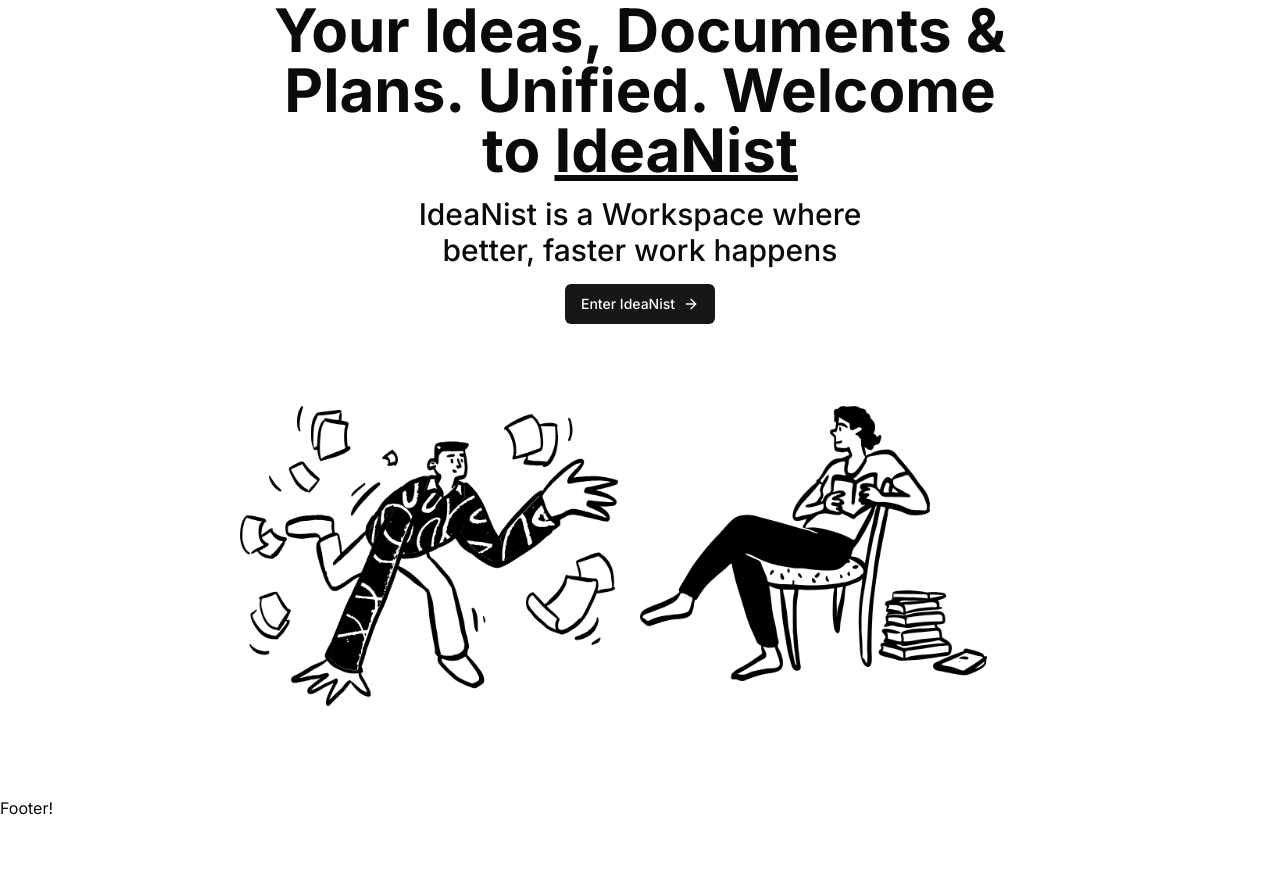
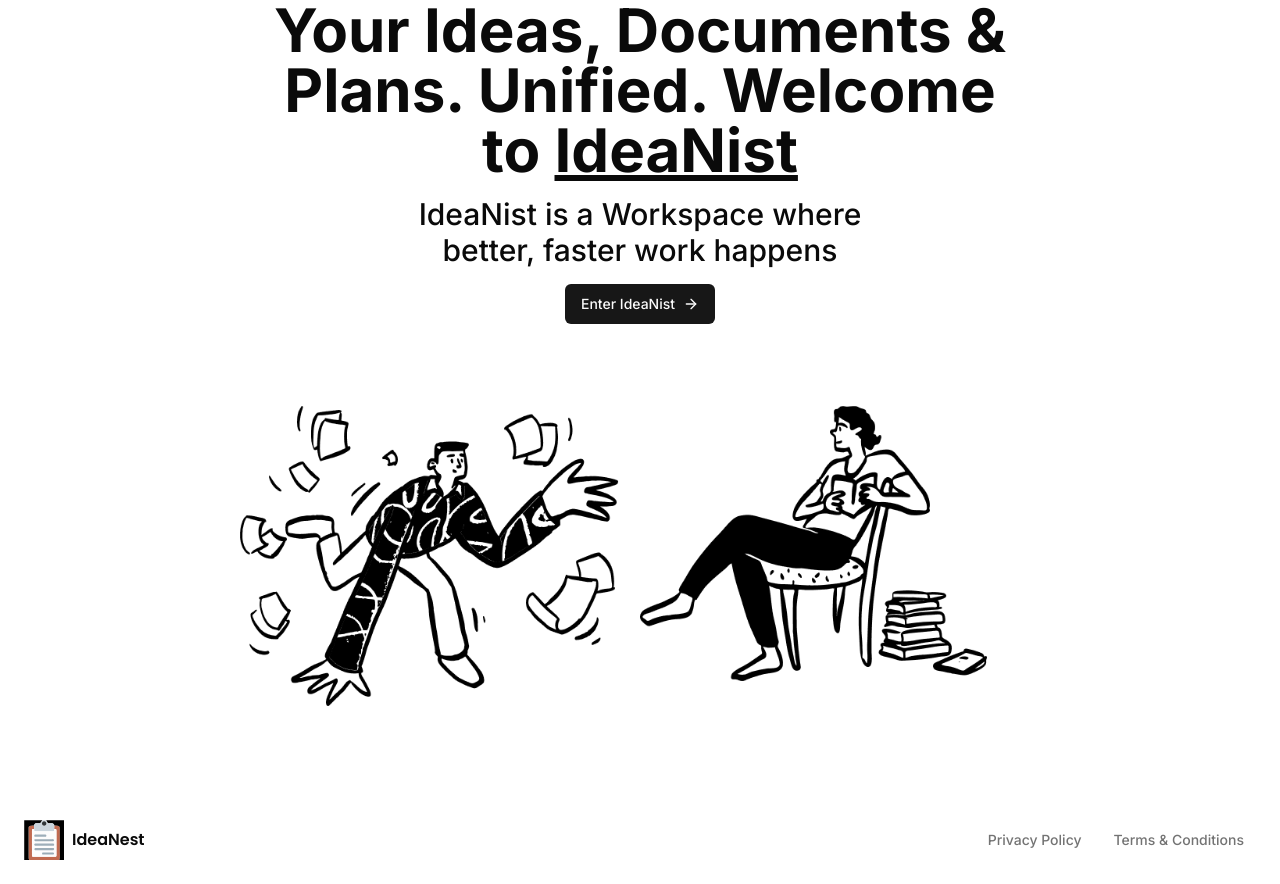
Before and after one commit to CARTOON01/ideanest, a Next.js app: page / in a window 1280 px wide. Before the commit the page ends 820 px from the top, so only its background shows below. Built offline with nearby package versions, Linux system fonts and the light colour scheme.

Commit message:
Updated Footer component to include Logo, buttons for Privacy Policy and Terms & Conditions, and styling

```diff
--- a/app/(marketing)/_components/footer.tsx
+++ b/app/(marketing)/_components/footer.tsx
@@ -1,7 +1,19 @@
+import { Button } from "@/components/ui/button"
+
+import { Logo } from "./logo"
+
 export const Footer = () => {
     return (
-        <div>
-            Footer!
+        <div className="flex items-center w-full p-6 bg-background">
+            <Logo />
+            <div className="md:ml-auto w-full justify-between md:justify-end flex items-center gap-x-2 text-muted-foreground">
+                <Button variant="ghost" size="sm">
+                    Privacy Policy
+                </Button>
+                <Button variant="ghost" size="sm">
+                    Terms & Conditions
+                </Button>
+            </div>
         </div>
     )
 }
--- /dev/null
+++ b/app/(marketing)/_components/logo.tsx
@@ -0,0 +1,25 @@
+import Image from "next/image";
+import { Poppins } from "next/font/google";
+
+import { cn } from "@/lib/utils";
+
+const font = Poppins({
+    subsets: ["latin"],
+    weight: ["400", "600"]
+});
+
+export const Logo = () => {
+    return (
+        <div className="hidden md:flex items-center gap-x-2">
+            <Image
+                src="/ideanist.svg"
+                height="40"
+                width="40"
+                alt="Logo"
+            />
+            <p className={cn("font-semibold", font.className)}>
+                IdeaNest
+            </p>
+        </div>
+    )
+}
```
